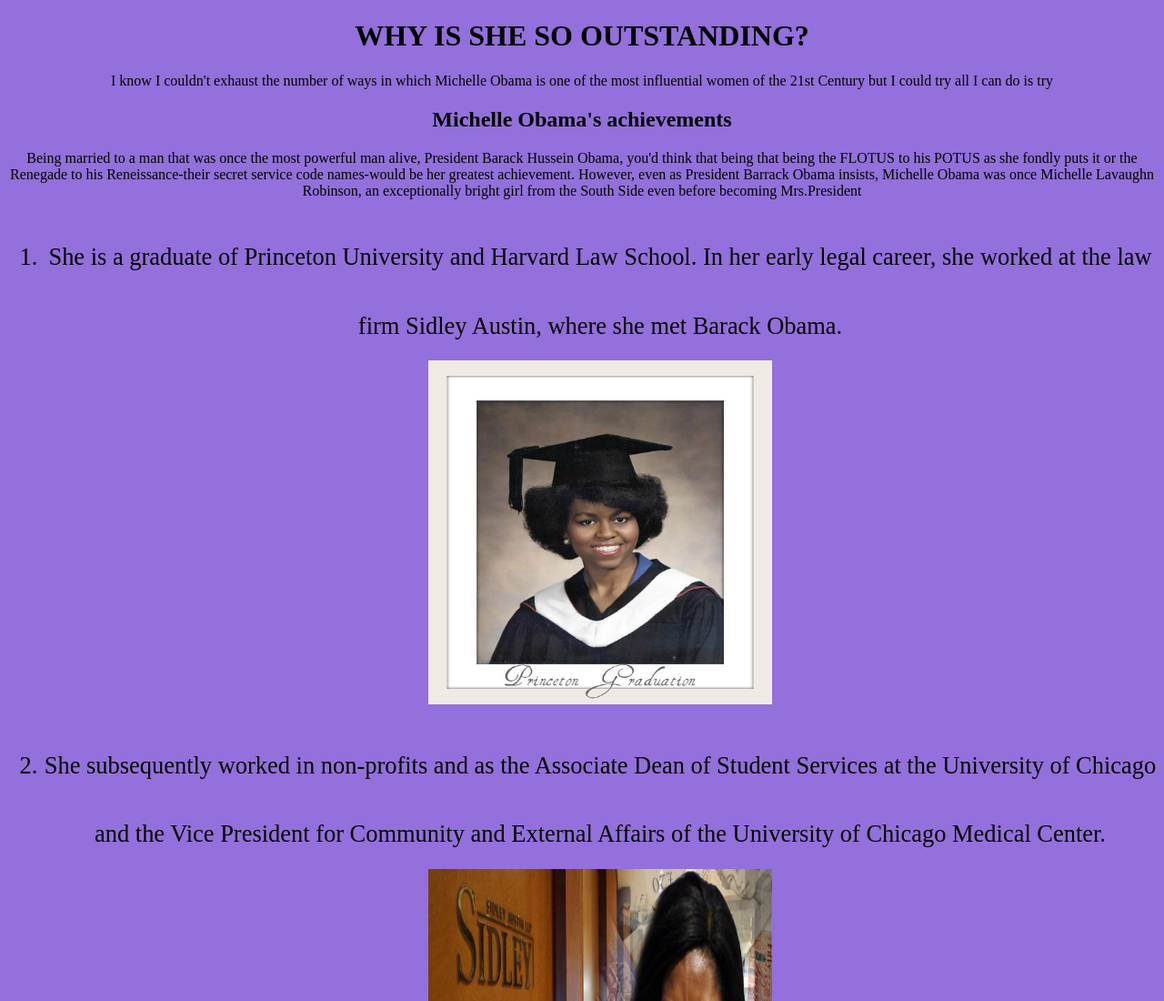
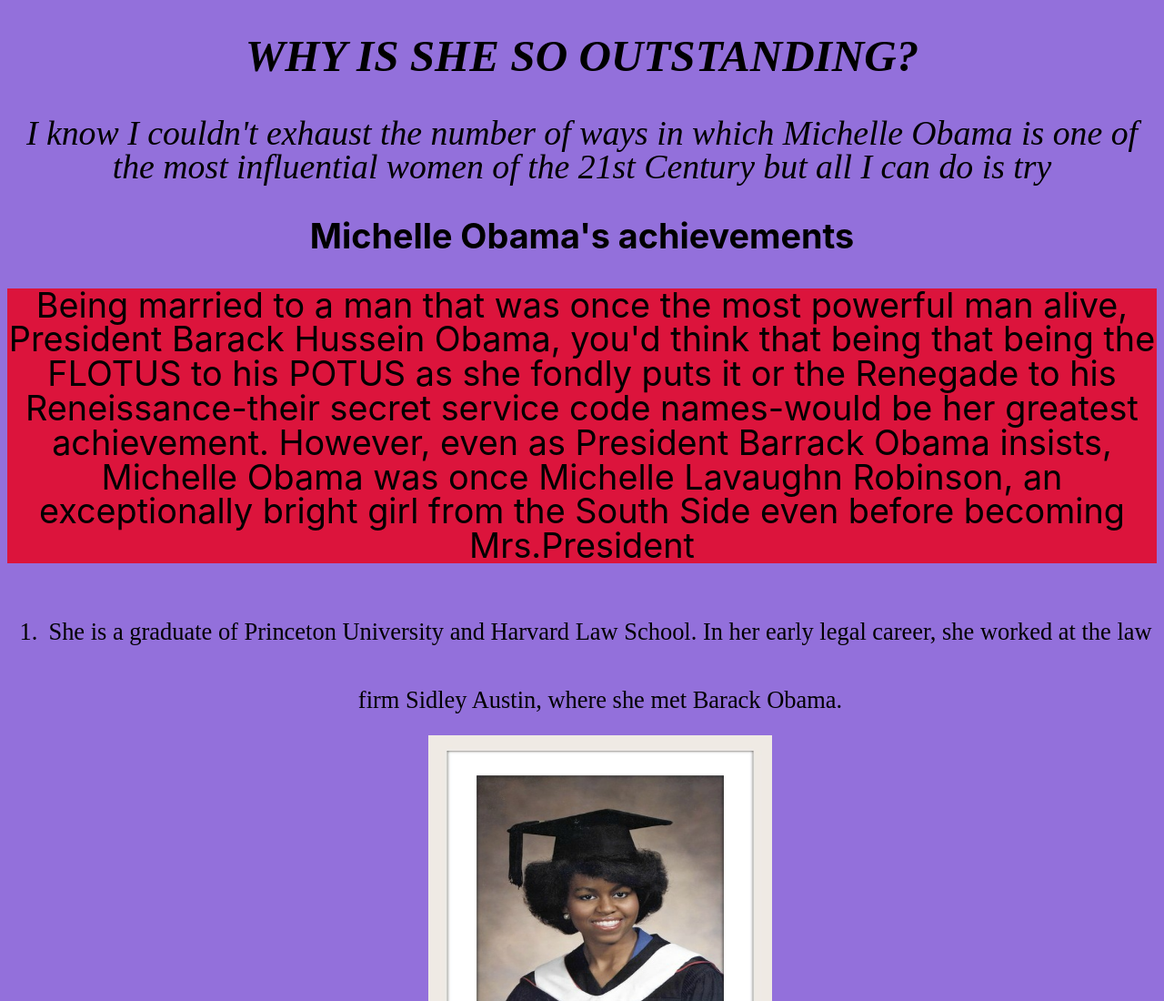
Before and after one commit to EstherMuigai/michelle-obama-webpage, a plain HTML site: page index.html in a window 1280 px wide. Shown: the top 1100 px of the page at 91% size. Drawn offline with Linux system fonts and the light colour scheme.

Commit message:
This commit will add grammatical edits to index.html

```diff
--- a/index.html
+++ b/index.html
@@ -5,13 +5,12 @@
         <link href="css/styles3.css" rel="stylesheet" type="text/css">
     </head>
     <body>
-        <h1>WHY IS SHE SO OUTSTANDING?</h1>
-        <p>I know I couldn't exhaust the number of ways in which Michelle Obama
-            is one of the most influential women of the 21st Century but I could try
-            all I can do is try</p>
+        <h1 class="intro">WHY IS SHE SO OUTSTANDING?</h1>
+        <p class="intro">I know I couldn't exhaust the number of ways in which Michelle Obama
+            is one of the most influential women of the 21st Century but all I can do is try</p>
 
-        <h2>Michelle Obama's achievements</h2>
-        <p>Being married to a man that was once the most powerful man alive,
+        <h2 class="pg1">Michelle Obama's achievements</h2>
+        <p class="pg1">Being married to a man that was once the most powerful man alive,
             President Barack Hussein Obama, you'd think that being that
              being the FLOTUS to his POTUS as she fondly puts it or the Renegade to
              his Reneissance-their secret service code names-would be her greatest achievement. However,
```
